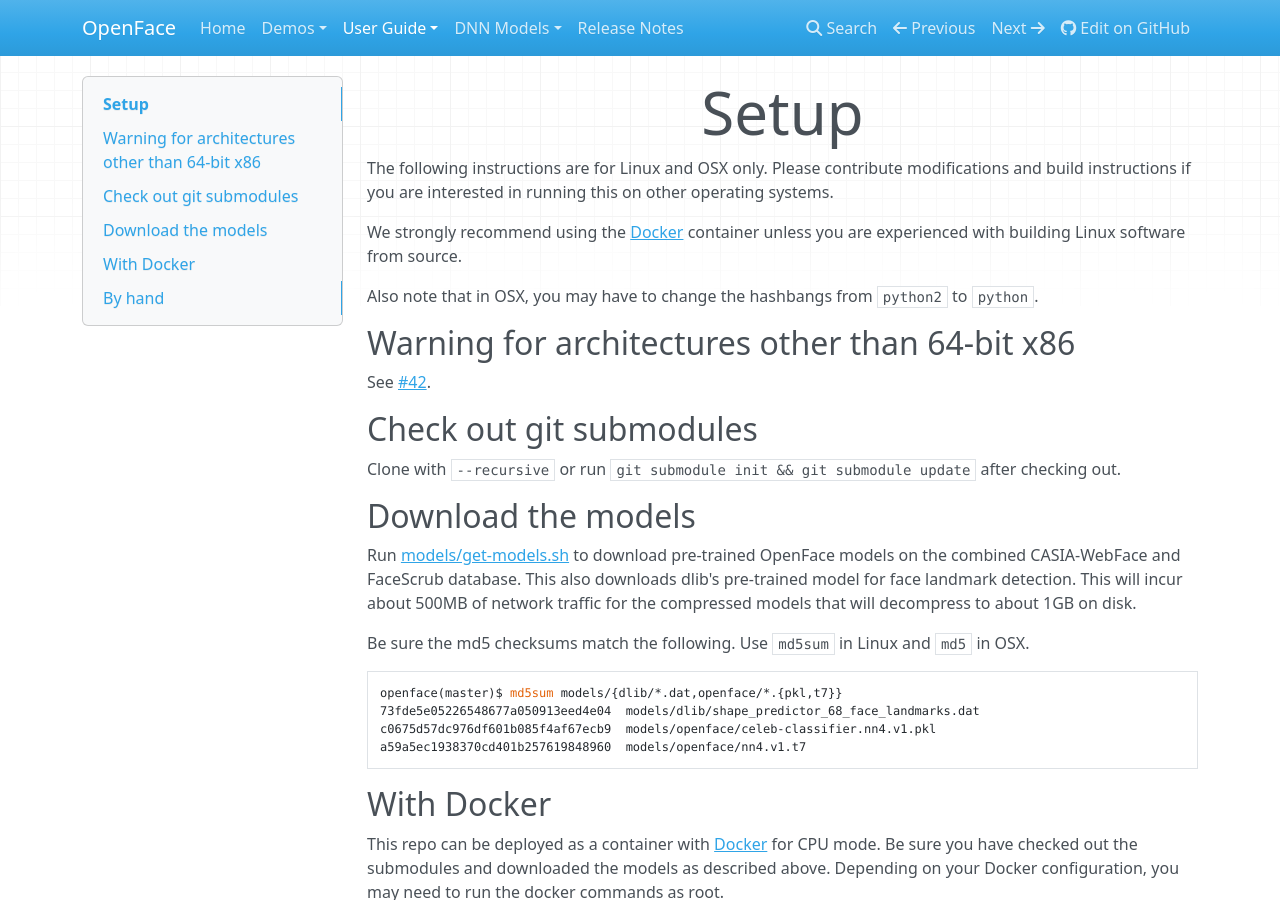
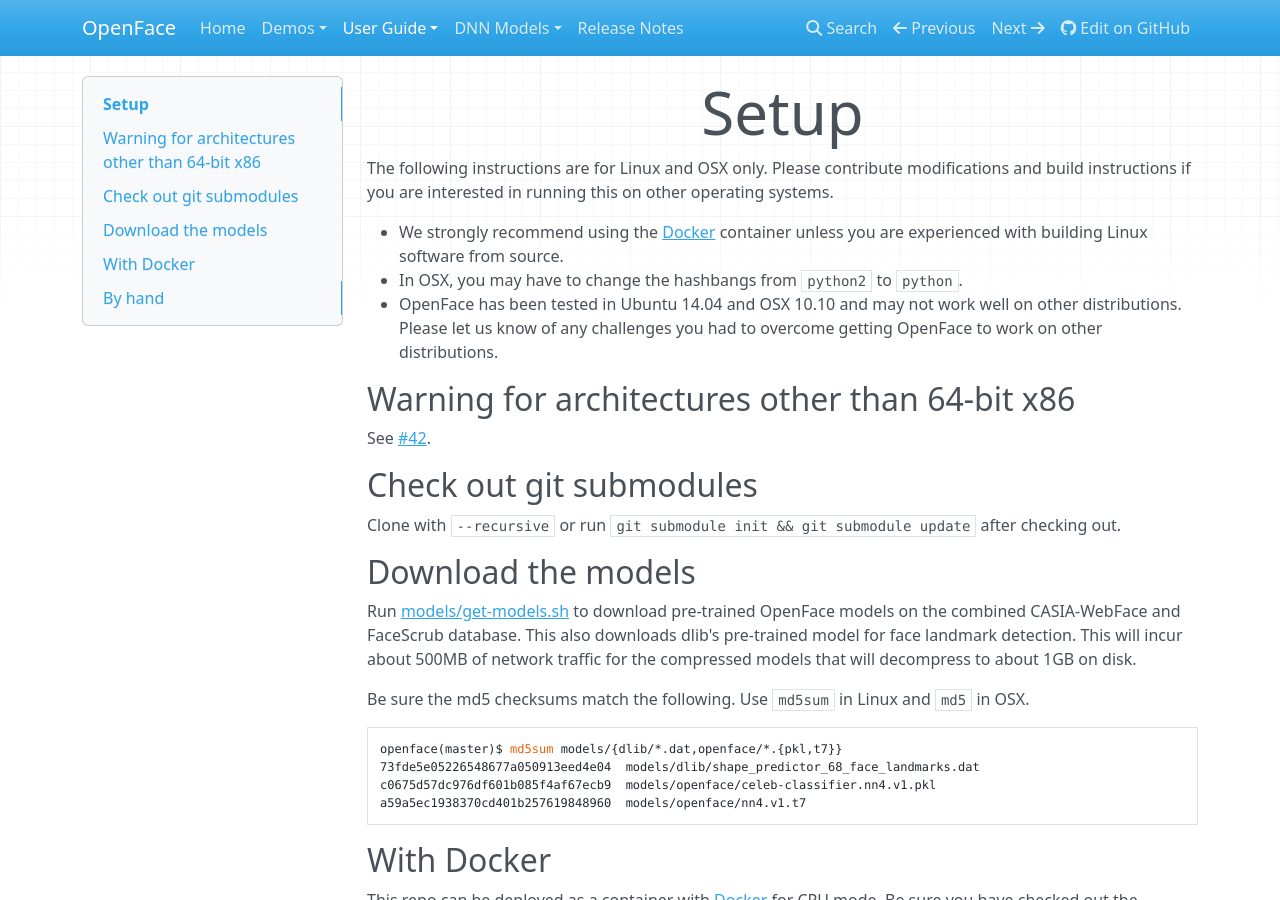
Before and after one commit to SuperAI520/Open-Face-Recognition, an MkDocs documentation site: the page built from docs/setup.md, in a window 1280 px wide and 900 px high. Built offline with MkDocs 1.6.1, drawn with Linux system fonts in a browser that asks for light colours; nearby versions of some CDN libraries; old or Windows-style settings are respelled for this version of MkDocs.

Commit message:
Docs: Tweak setup.

```diff
--- a/docs/setup.md
+++ b/docs/setup.md
@@ -3,12 +3,15 @@
 Please contribute modifications and build instructions if you
 are interested in running this on other operating systems.
 
-We strongly recommend using the [Docker](https://www.docker.com/)
-container unless you are experienced with building
-Linux software from source.
-
-Also note that in OSX, you may have to change the hashbangs
-from `python2` to `python`.
++ We strongly recommend using the [Docker](https://www.docker.com/)
+  container unless you are experienced with building
+  Linux software from source.
++ In OSX, you may have to change the hashbangs
+  from `python2` to `python`.
++ OpenFace has been tested in Ubuntu 14.04 and OSX 10.10
+  and may not work well on other distributions.
+  Please let us know of any challenges you had to overcome
+  getting OpenFace to work on other distributions.
 
 ## Warning for architectures other than 64-bit x86
 See [#42](https://github.com/cmusatyalab/openface/issues/42).
```
